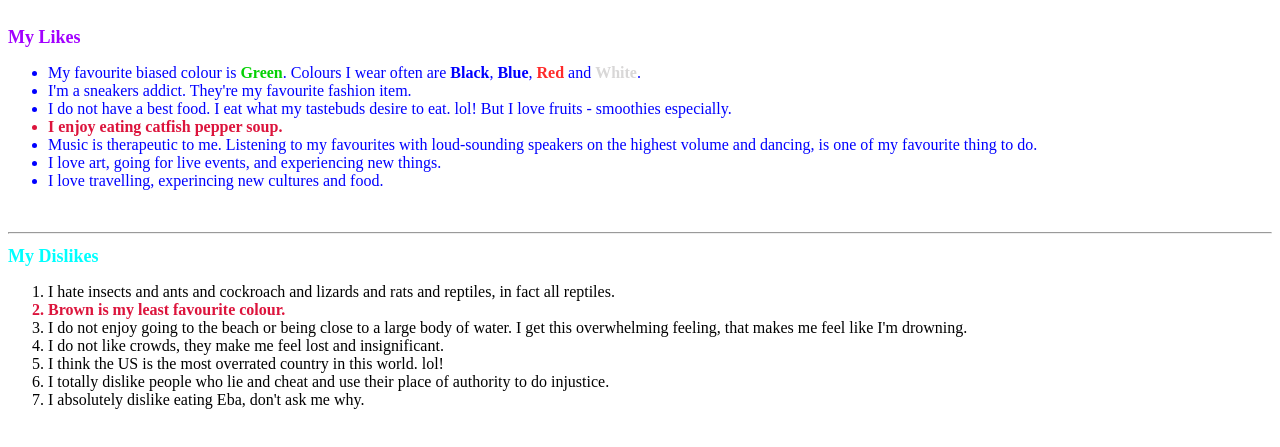
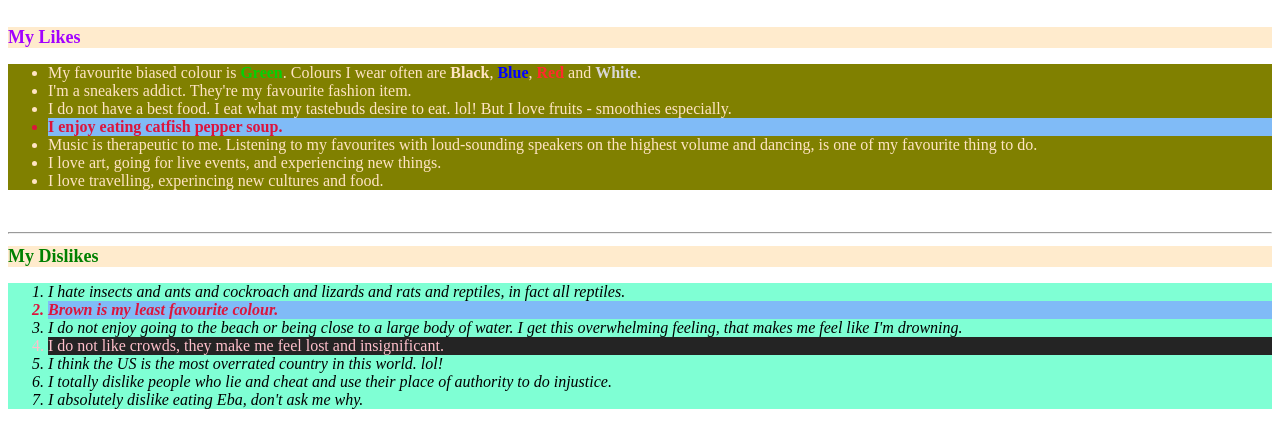
Before and after one commit to DorcasOpatola/stutern-projects, a plain HTML site: page major-css-properties/Inheritance.html in a window 1280 px wide. Shown: the part 85-532 px from the top of the page. Drawn offline with Linux system fonts and the light colour scheme.

Commit message:
cascading styles

```diff
--- a/major-css-properties/Inheritance.html
+++ b/major-css-properties/Inheritance.html
@@ -12,7 +12,7 @@
     <body>
         <h1 class="hope">A short summary of my Likes and Dislikes.</h1>
         <h1>My Likes</h1>
-        <ul>
+        <ul class="core" id="fig">
             <li>My favourite biased colour is <b  style="color: rgb(5, 209, 5);">Green</b>. Colours I wear often are <b>Black</b>, <b style="color: rgb(0, 0, 255);">Blue</b>, <b style="color: rgb(255, 42, 42);">Red</b> and <b style="color: rgb(216, 215, 215);">White</b>.</li>
             <li>I'm a sneakers addict. They're my favourite fashion item.</li>
             <li>I do not have a best food. I eat what my tastebuds desire to eat. lol! But I love fruits - smoothies especially.</li>
@@ -23,12 +23,12 @@
         </ul>
         <br>
         <hr>
-        <h1 style="color: aqua;">My Dislikes</h1>
-        <ol>
+        <h1 id="m3">My Dislikes</h1>
+        <ol class="pac" id="que">
             <li>I hate insects and ants and cockroach and lizards and rats and reptiles, in fact all reptiles.</li>
             <li id="aqua">Brown is my least favourite colour.</li>
             <li>I do not enjoy going to the beach or being close to a large body of water. I get this overwhelming feeling, that makes me feel like I'm drowning.</li>
-            <li>I do not like crowds, they make me feel lost and insignificant.</li>
+            <li class="two" id="one">I do not like crowds, they make me feel lost and insignificant.</li>
             <li>I think the US is the most overrated country in this world. lol!</li>
             <li>I totally dislike people who lie and cheat and use their place of authority to do injustice.</li>
             <li>I absolutely dislike eating Eba, don't ask me why.</li>
--- a/major-css-properties/style.css
+++ b/major-css-properties/style.css
@@ -1,7 +1,15 @@
+/* Style codes for inheritance.html */
+
 h1 {
     color: rgb(162, 0, 255);
-    font-size: 18px;
+    font-size: 28px;
+    background-color: blanchedalmond;
 }
+
+ul {
+    color: blue;
+}
+
 
 .hope {
     color: chartreuse;
@@ -9,13 +17,52 @@ h1 {
     background-color: brown;
 }
 
+.core {
+    background-color: blue;
+    color: bisque;
+}
+
+.pac {
+    font-style: italic;
+}
+
+.two {
+    background-color: deeppink;
+}
+
+#one {
+    background-color: rgb(36, 36, 36);
+    color: pink;
+    font-style: normal;
+}
+
+#fig {
+    background-color: olive;
+}
+
+#m3 {
+    color: green;
+}
+
 #aqua {
     color: crimson;
     font-weight: bold;
+    background-color: rgb(128, 187, 247);
 }
 
-ul {
-    color: blue;
+#que {
+    background-color: aquamarine;
+}
+
+
+
+
+
+/* Style codes for index.html */
+
+h1 {
+    color: rgb(162, 0, 255);
+    font-size: 18px;
 }
 
 .sect3 {
```
